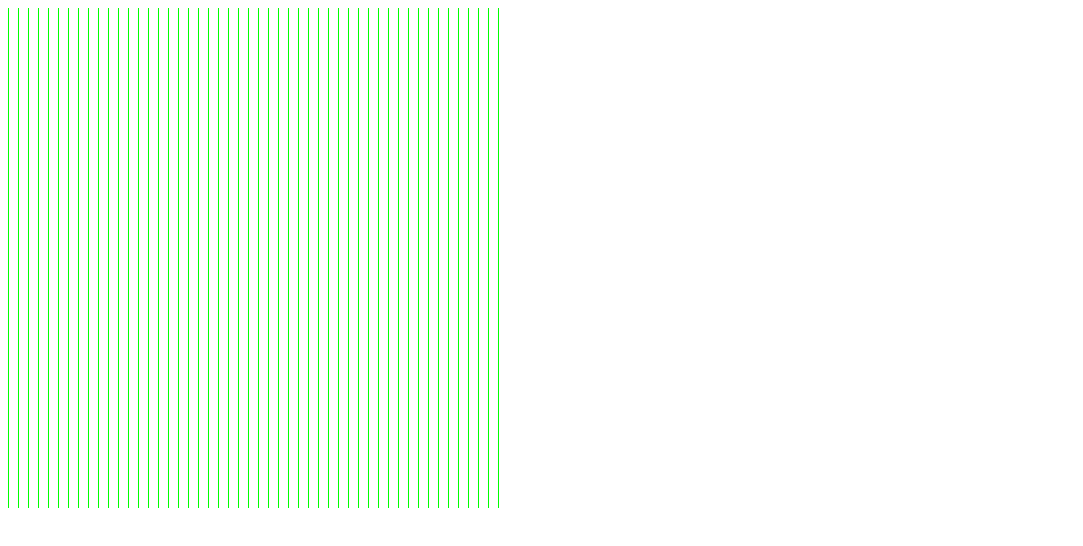
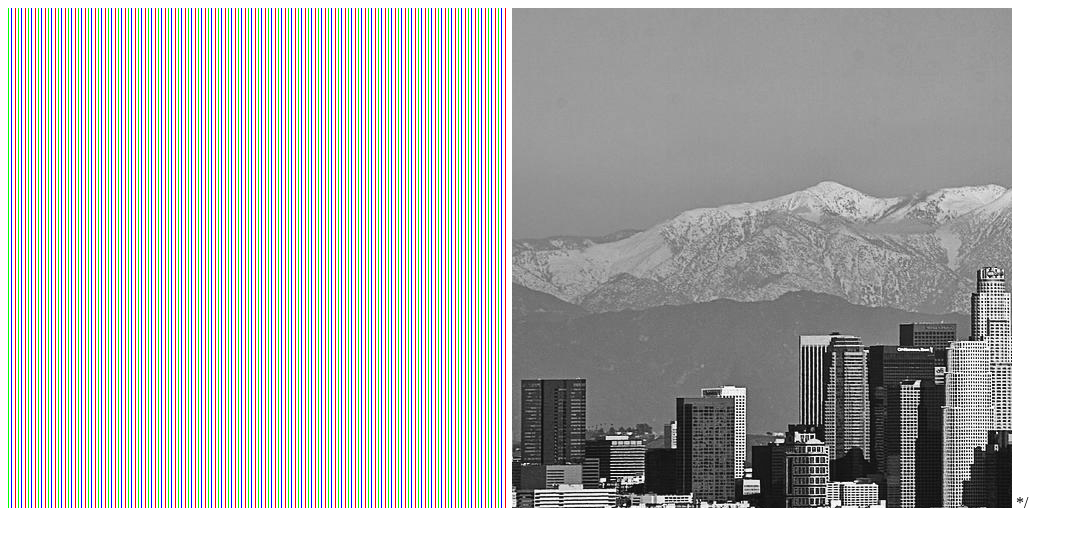
Before and after one commit to nicklocicero/HTML-Meme-Generator, a plain HTML site: page pixel.html in a window 1280 px wide. Shown: the whole page, without its empty margins (0-1083 px from the left). Drawn offline with Linux system fonts and the light colour scheme.

Commit message:
changed index.html to testing.html; made some changes to pixel.html

```diff
--- a/pixel.html
+++ b/pixel.html
@@ -3,6 +3,7 @@
 </head>
 <body>
   <canvas id="c" height="500px" width="500px"></canvas>
+  <canvas id="d" height="500px" width="500px"></canvas>
   <script>
     c = document.querySelector("#c");
     ctx = c.getContext("2d");
@@ -16,10 +17,48 @@
           imageData.data[i * 4 + 1] = 255;
           imageData.data[i * 4 + 3] = 255;
         }
+        if (i % 10 === 3) {
+          imageData.data[i * 4 + 2] = 255;
+          imageData.data[i * 4 + 3] = 255;
+        }
+        if (i % 10 === 7) {
+          imageData.data[i * 4 + 0] = 255;
+          imageData.data[i * 4 + 3] = 255;
+        }
       }
       ctx.putImageData(imageData, 0, 0);
     }
     paintGreen(data);
+  </script>*/
+  <script>
+    d = document.querySelector("#d");
+    ctx = d.getContext("2d");
+
+
+    var image = new Image();
+
+    image.onload = function() {
+      ctx.drawImage(image, 0, 0);
+      grayscale();
+    }
+
+
+    image.src = "LA.jpg";
+
+    image.crossOrigin="anonymous";
+
+    function grayscale() {
+      var imageData = ctx.getImageData(0, 0, 500, 500)
+      var numPixels = imageData.data.length / 4;
+      for (var i = 0; i < numPixels; i++) {
+        var y = imageData.data[i * 4] * .3 + imageData.data[i * 4 + 1] * .59 + imageData.data[i * 4 + 2] * .11;
+        imageData.data[i * 4] = y;
+        imageData.data[i * 4 + 1] = y;
+        imageData.data[i * 4 + 2] = y;
+        imageData.data[i * 4 + 3] = 255;
+      }
+      ctx.putImageData(imageData, 0, 0);
+    }
   </script>
 </body>
 </html>
```
Also changed, not shown: LA.jpg (added), testing.html (renamed from index.html).
